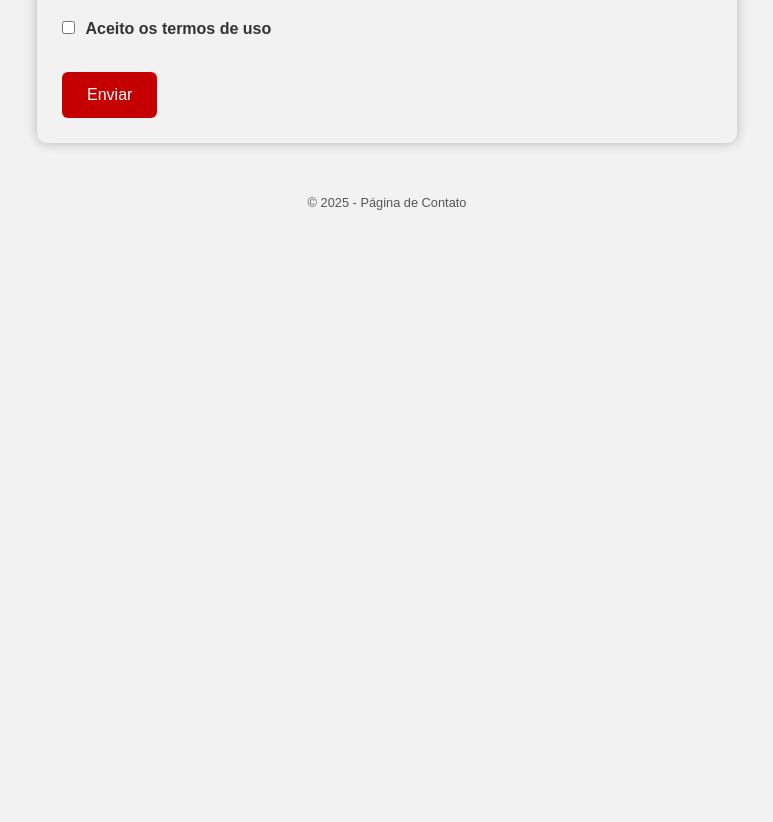
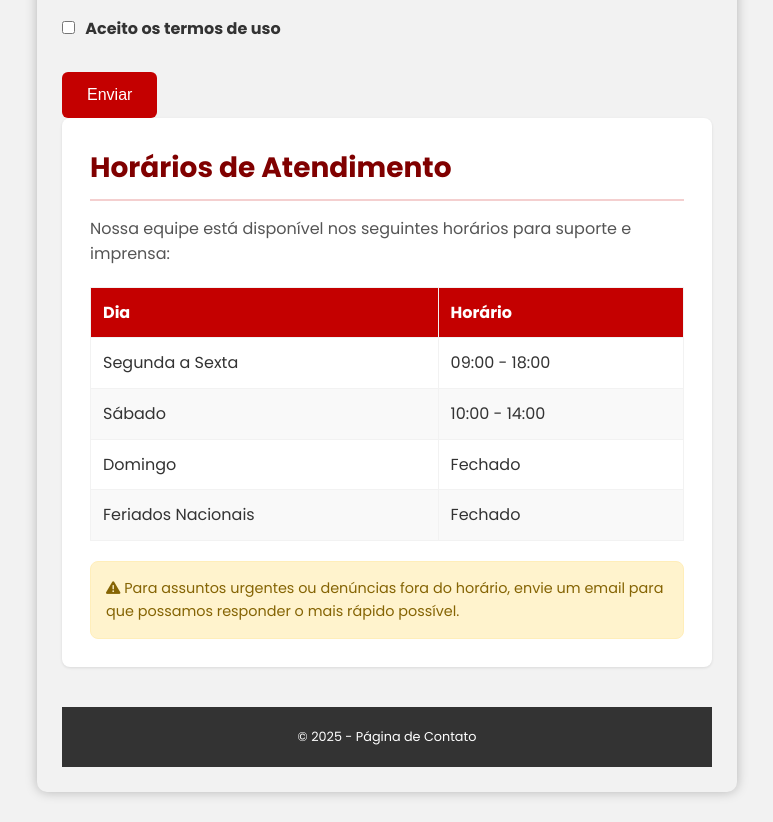
Before and after one commit to Raissa-Fernandes17/Portal-de-Noticias, a plain HTML site: page contato.html in a window 1280 px wide. Shown: the part 1001-1823 px from the top of the page, without its empty margins (253-1026 px from the left). Before the commit the page ends 1234 px from the top, so only its background shows below. Drawn offline with Linux system fonts and the light colour scheme.

Commit message:
atualizei algumas coisas

```diff
--- a/contato.css
+++ b/contato.css
@@ -1,5 +1,5 @@
 body {
-    font-family: Arial, sans-serif;
+    font-family: 'Poppins', sans-serif;
     background: #f2f2f2;
     margin: 0;
     padding: 0;
@@ -74,3 +74,76 @@ footer {
     padding: 20px;
     color: #555;
 }
+
+
+/* Tabela de Horários Styling */
+.schedule-card h3 {
+    color: #800000;
+    font-size: 1.75rem;
+    margin-bottom: 15px;
+    border-bottom: 2px solid #c4000030;
+    padding-bottom: 8px;
+}
+
+.schedule-card p {
+    margin-bottom: 20px;
+    color: #555;
+}
+
+.schedule-card table {
+    width: 100%;
+    border-collapse: collapse;
+    margin-bottom: 20px;
+}
+
+.schedule-card th, .schedule-card td {
+    border: 1px solid #f2f2f2;
+    padding: 12px;
+    text-align: left;
+}
+
+.schedule-card thead th {
+    background-color: #c40000;
+    color: white;
+    font-weight: 700;
+}
+
+.schedule-card tbody tr:nth-child(even) {
+    background-color: #f9f9f9;
+}
+
+.schedule-card tbody tr:hover {
+    background-color: #f0f0f0;
+}
+
+.schedule-card .note {
+    padding: 15px;
+    background-color: #fff3cd;
+    color: #856404;
+    border-radius: 8px;
+    border: 1px solid #ffeeba;
+    font-size: 0.9rem;
+}
+
+/* Footer Styles */
+footer {
+    padding: 20px;
+    color: white;
+    background-color: #333;
+    margin-top: 40px;
+    text-align: center; /* Garantindo que o texto dentro do footer fique centralizado */
+}
+
+
+/* Responsividade (Ajustes para telas pequenas) */
+@media (max-width: 768px) {
+    header .container {
+        flex-direction: column;
+        gap: 15px;
+    }
+    nav ul {
+        flex-direction: column;
+        align-items: center;
+        gap: 5px;
+    }
+}
--- a/contato.html
+++ b/contato.html
@@ -37,12 +37,11 @@
             <li><a href="index.html" class="btn btn-cta">Notícias</a></li>
             <li><a href="index.html" class="btn btn-cta">Economia</a></li>
             <li><a href="index.html" class="btn btn-cta">Esportes</a></li>
-            <li><a href="contato.html" class="btn btn-cta">ENTRE</a></li>
+            <li><a href="contato.html" class="btn btn-cta">CONTATO</a></li>
           </ul>
         </nav>
       </div>
     </header>
-
 <div class="container1">
     <h2>Entre em Contato</h2>
 
@@ -114,6 +113,32 @@
 
         <button type="submit">Enviar</button>
 
+
+        <div class="main-content grid grid-cols-1 lg:grid-cols-3 gap-8">
+        <!-- Coluna da Tabela de Horários -->
+        <div class="schedule-card card lg:col-span-1">
+            <h3>Horários de Atendimento</h3>
+            <p>Nossa equipe está disponível nos seguintes horários para suporte e imprensa:</p>
+            <table>
+                <thead>
+                    <tr>
+                        <th>Dia</th>
+                        <th>Horário</th>
+                    </tr>
+                </thead>
+                <tbody>
+                    <tr><td>Segunda a Sexta</td><td>09:00 - 18:00</td></tr>
+                    <tr><td>Sábado</td><td>10:00 - 14:00</td></tr>
+                    <tr><td>Domingo</td><td>Fechado</td></tr>
+                    <tr><td>Feriados Nacionais</td><td>Fechado</td></tr>
+                </tbody>
+            </table>
+            <div class="note">
+                <i class="fas fa-exclamation-triangle mr-2"></i>
+                Para assuntos urgentes ou denúncias fora do horário, envie um email para que possamos responder o mais rápido possível.
+            </div>
+        </div>
+
     </form>
 </div>
 
```
Also changed, not shown: index.html (+1 -1 lines), jogos.html (+1 -1 lines), noticia.html (+1 -1 lines).
